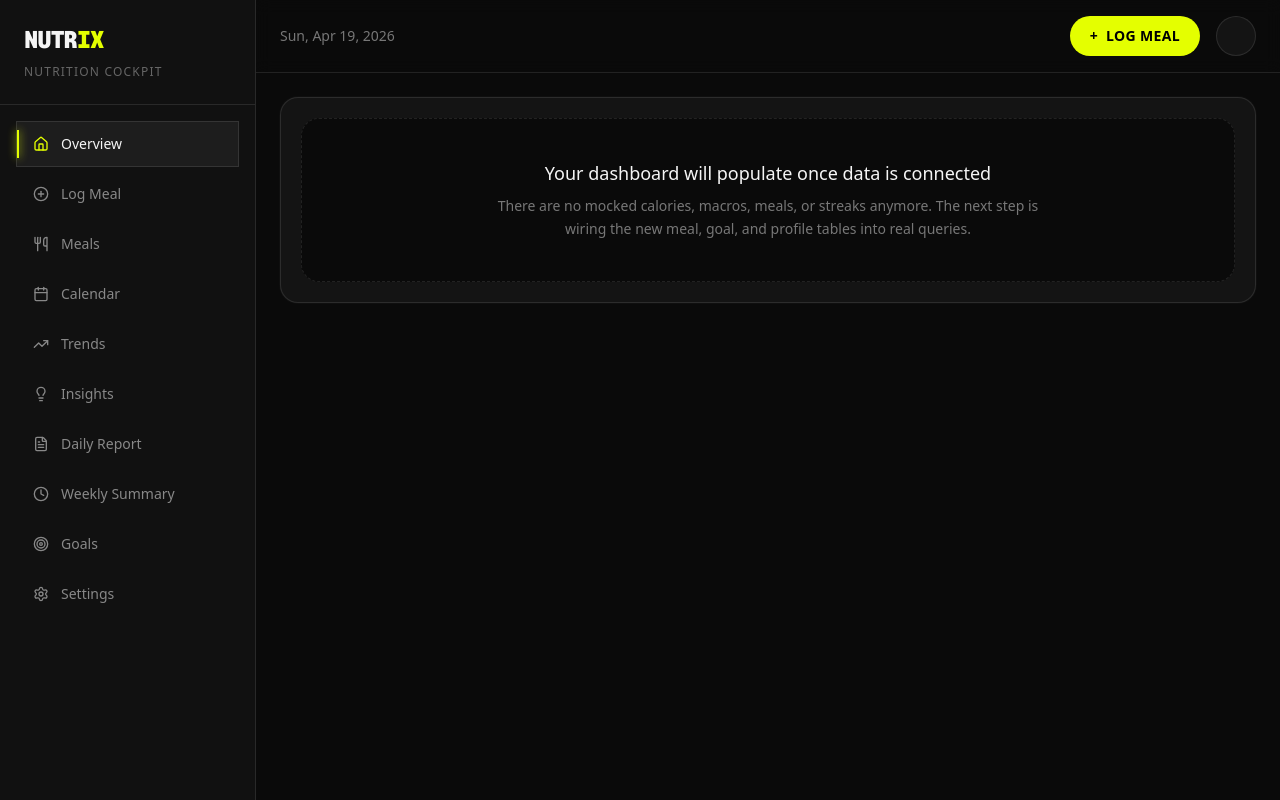
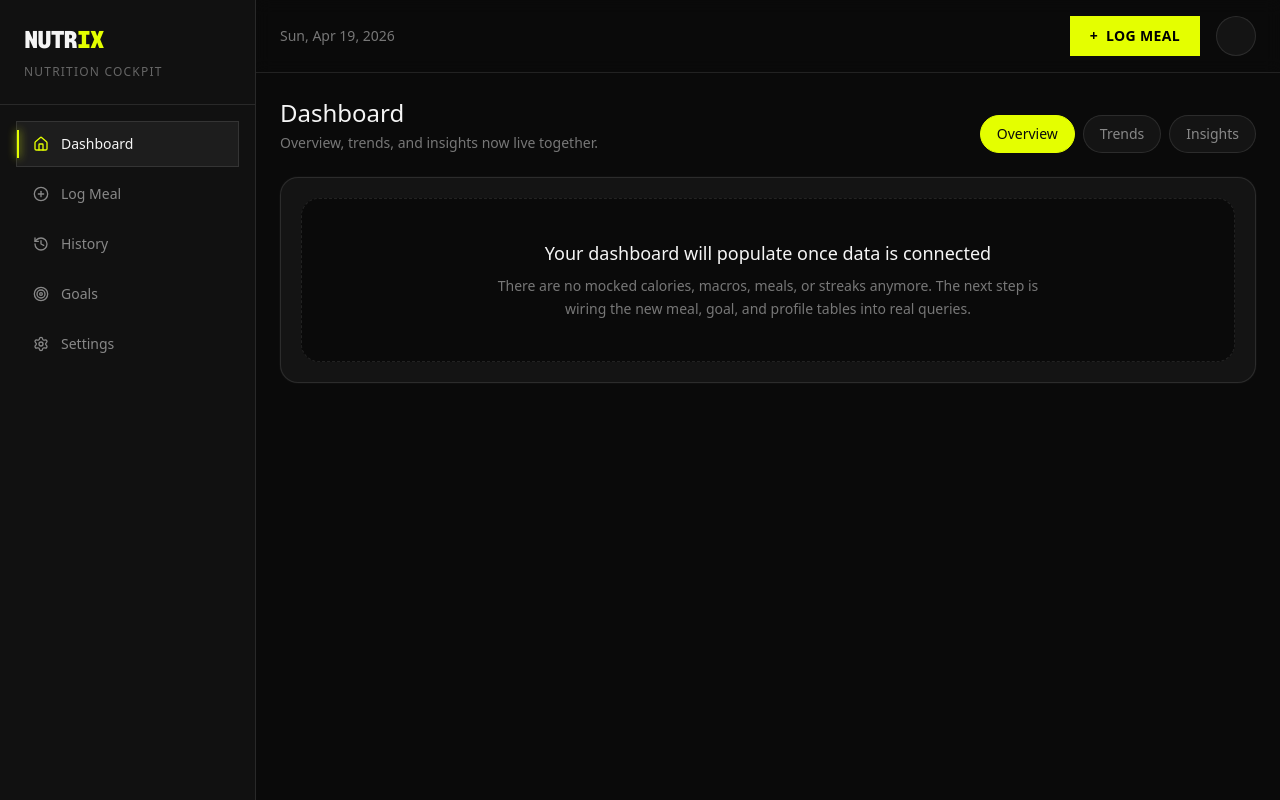
Before and after one commit to beefysalad/Nutrix, a Next.js app: page /dashboard in a window 1280 px wide. Built offline with nearby package versions, Linux system fonts and the light colour scheme.

Commit message:
refactor: consolidate dashboard and history sections with subview navigation support

```diff
--- a/app/dashboard/[...slug]/page.tsx
+++ b/app/dashboard/[...slug]/page.tsx
@@ -1,5 +1,9 @@
 import { NutrixDashboard } from '@/components/dashboard/nutrix-dashboard'
-import type { DashboardSectionKey } from '@/components/dashboard/types'
+import type {
+  DashboardSectionKey,
+  DashboardSubview,
+  HistorySubview,
+} from '@/components/dashboard/types'
 
 type DashboardSlugPageProps = {
   params: Promise<{ slug: string[] }>
@@ -11,29 +15,62 @@ function resolveSection(slug: string[]): DashboardSectionKey {
   switch (joined) {
     case 'log':
       return 'log'
+    case 'history':
     case 'meals':
-      return 'meals'
     case 'calendar':
-      return 'calendar'
+    case 'report/daily':
+    case 'report/weekly':
+      return 'history'
     case 'trends':
-      return 'trends'
     case 'insights':
-      return 'insights'
-    case 'report/daily':
-      return 'daily-report'
-    case 'report/weekly':
-      return 'weekly-summary'
+      return 'dashboard'
     case 'goals':
       return 'goals'
     case 'settings':
       return 'settings'
     default:
-      return 'overview'
+      return 'dashboard'
+  }
+}
+
+function resolveDashboardView(slug: string[]): DashboardSubview | undefined {
+  const joined = slug.join('/')
+
+  switch (joined) {
+    case 'trends':
+      return 'trends'
+    case 'insights':
+      return 'insights'
+    default:
+      return undefined
+  }
+}
+
+function resolveHistoryView(slug: string[]): HistorySubview | undefined {
+  const joined = slug.join('/')
+
+  switch (joined) {
+    case 'calendar':
+      return 'calendar'
+    case 'report/daily':
+      return 'daily-report'
+    case 'report/weekly':
+      return 'weekly-summary'
+    case 'meals':
+      return 'meals'
+    default:
+      return undefined
   }
 }
 
 export default async function DashboardSlugPage({ params }: DashboardSlugPageProps) {
   const { slug } = await params
 
-  return <NutrixDashboard section={resolveSection(slug)} />
+  return (
+    <NutrixDashboard
+      section={resolveSection(slug)}
+      dashboardView={resolveDashboardView(slug)}
+      historyView={resolveHistoryView(slug)}
+    />
+  )
 }
--- a/app/dashboard/page.tsx
+++ b/app/dashboard/page.tsx
@@ -1,5 +1,5 @@
 import { NutrixDashboard } from '@/components/dashboard/nutrix-dashboard'
 
 export default function DashboardPage() {
-  return <NutrixDashboard section="overview" />
+  return <NutrixDashboard section="dashboard" />
 }
--- a/components/dashboard/data.ts
+++ b/components/dashboard/data.ts
@@ -1,14 +1,9 @@
 import type { DashboardSectionKey } from '@/components/dashboard/types'
 
 export const navItems: Array<{ key: DashboardSectionKey; href: string; label: string }> = [
-  { key: 'overview', href: '/dashboard', label: 'Overview' },
+  { key: 'dashboard', href: '/dashboard', label: 'Dashboard' },
   { key: 'log', href: '/dashboard/log', label: 'Log Meal' },
-  { key: 'meals', href: '/dashboard/meals', label: 'Meals' },
-  { key: 'calendar', href: '/dashboard/calendar', label: 'Calendar' },
-  { key: 'trends', href: '/dashboard/trends', label: 'Trends' },
-  { key: 'insights', href: '/dashboard/insights', label: 'Insights' },
-  { key: 'daily-report', href: '/dashboard/report/daily', label: 'Daily Report' },
-  { key: 'weekly-summary', href: '/dashboard/report/weekly', label: 'Weekly Summary' },
+  { key: 'history', href: '/dashboard/history', label: 'History' },
   { key: 'goals', href: '/dashboard/goals', label: 'Goals' },
   { key: 'settings', href: '/dashboard/settings', label: 'Settings' },
 ]
--- a/components/dashboard/nutrix-dashboard.tsx
+++ b/components/dashboard/nutrix-dashboard.tsx
@@ -3,75 +3,61 @@
 import { useState } from 'react'
 import { UserButton } from '@clerk/nextjs'
 import Link from 'next/link'
-import {
-  Calendar as CalendarIcon,
-  Clock,
-  FileText,
-  Home,
-  Lightbulb,
-  PlusCircle,
-  Settings as SettingsIcon,
-  Target,
-  TrendingUp,
-  Utensils,
-  Menu,
-  X,
-} from 'lucide-react'
+import { History, Home, Menu, PlusCircle, Settings as SettingsIcon, Target, X } from 'lucide-react'
 
 import { navItems } from '@/components/dashboard/data'
-import { CalendarSection } from '@/components/dashboard/sections/calendar-section'
-import { DailyReportSection } from '@/components/dashboard/sections/daily-report-section'
+import { DashboardHomeSection } from '@/components/dashboard/sections/dashboard-home-section'
 import { GoalsSection } from '@/components/dashboard/sections/goals-section'
-import { InsightsSection } from '@/components/dashboard/sections/insights-section'
+import { HistorySection } from '@/components/dashboard/sections/history-section'
 import { LogMealSection } from '@/components/dashboard/sections/log-meal-section'
-import { MealsSection } from '@/components/dashboard/sections/meals-section'
-import { OverviewSection } from '@/components/dashboard/sections/overview-section'
 import { SettingsSection } from '@/components/dashboard/sections/settings-section'
-import { TrendsSection } from '@/components/dashboard/sections/trends-section'
-import { WeeklySummarySection } from '@/components/dashboard/sections/weekly-summary-section'
-import type { DashboardSectionKey } from '@/components/dashboard/types'
+import type {
+  DashboardSectionKey,
+  DashboardSubview,
+  HistorySubview,
+} from '@/components/dashboard/types'
 import { cn } from '@/components/dashboard/ui'
 
 const iconMap = {
-  overview: Home,
+  dashboard: Home,
   log: PlusCircle,
-  meals: Utensils,
-  calendar: CalendarIcon,
-  trends: TrendingUp,
-  insights: Lightbulb,
-  'daily-report': FileText,
-  'weekly-summary': Clock,
+  history: History,
   goals: Target,
   settings: SettingsIcon,
 } satisfies Record<DashboardSectionKey, React.ComponentType<{ className?: string }>>
 
-function renderSection(section: DashboardSectionKey) {
+function renderSection(
+  section: DashboardSectionKey,
+  options?: {
+    dashboardView?: DashboardSubview
+    historyView?: HistorySubview
+  },
+) {
   switch (section) {
+    case 'dashboard':
+      return <DashboardHomeSection initialView={options?.dashboardView} />
     case 'log':
       return <LogMealSection />
-    case 'meals':
-      return <MealsSection />
-    case 'calendar':
-      return <CalendarSection />
-    case 'trends':
-      return <TrendsSection />
-    case 'insights':
-      return <InsightsSection />
-    case 'daily-report':
-      return <DailyReportSection />
-    case 'weekly-summary':
-      return <WeeklySummarySection />
+    case 'history':
+      return <HistorySection initialView={options?.historyView} />
     case 'goals':
       return <GoalsSection />
     case 'settings':
       return <SettingsSection />
-    case 'overview':
     default:
-      return <OverviewSection />
+      return <DashboardHomeSection />
   }
 }
 
-export function NutrixDashboard({ section = 'overview' }: { section?: DashboardSectionKey }) {
+export function NutrixDashboard({
+  section = 'dashboard',
+  dashboardView,
+  historyView,
+}: {
+  section?: DashboardSectionKey
+  dashboardView?: DashboardSubview
+  historyView?: HistorySubview
+}) {
   const [isMobileMenuOpen, setIsMobileMenuOpen] = useState(false)
 
   const today = new Intl.DateTimeFormat('en-US', {
@@ -84,30 +70,29 @@ export function NutrixDashboard({ section = 'overview' }: { section?: DashboardS
   return (
     <div className="min-h-screen bg-[#0a0a0a] text-white">
       <div className="flex min-h-screen flex-col lg:flex-row">
-        {/* Sidebar */}
         <aside
           className={cn(
-            'bg-[#111111] lg:relative lg:block lg:w-64 lg:border-r lg:border-white/10 flex-shrink-0',
-            isMobileMenuOpen ? 'fixed inset-0 z-50 flex flex-col' : 'hidden md:hidden lg:flex lg:flex-col'
+            'flex-shrink-0 bg-[#111111] lg:relative lg:block lg:w-64 lg:border-r lg:border-white/10',
+            isMobileMenuOpen ? 'fixed inset-0 z-50 flex flex-col' : 'hidden md:hidden lg:flex lg:flex-col',
           )}
         >
           <div className="flex items-center justify-between border-b border-white/10 px-6 py-6">
             <div>
-              <h1 className="font-mono text-2xl text-[#f5f5f5] uppercase font-black tracking-tighter">
+              <h1 className="font-mono text-2xl font-black uppercase tracking-tighter text-[#f5f5f5]">
                 NUTR<span className="text-[#e4ff00]">IX</span>
               </h1>
               <p className="mt-2 text-xs uppercase tracking-widest text-[#666]">Nutrition cockpit</p>
             </div>
-            {isMobileMenuOpen && (
+            {isMobileMenuOpen ? (
               <button
-                className="lg:hidden p-2 text-white/50 hover:text-white"
+                className="p-2 text-white/50 hover:text-white lg:hidden"
                 onClick={() => setIsMobileMenuOpen(false)}
               >
                 <X className="h-6 w-6" />
               </button>
-            )}
+            ) : null}
           </div>
-          <nav className="flex-1 overflow-y-auto overflow-x-hidden p-4 grid gap-1 content-start">
+          <nav className="grid flex-1 content-start gap-1 overflow-x-hidden overflow-y-auto p-4">
             {navItems.map((item) => {
               const Icon = iconMap[item.key]
               const isActive = item.key === section
@@ -118,10 +103,10 @@ export function NutrixDashboard({ section = 'overview' }: { section?: DashboardS
                   href={item.href}
                   onClick={() => setIsMobileMenuOpen(false)}
                   className={cn(
-                    'relative flex items-center gap-3 rounded-none px-4 py-3 text-sm transition-colors border border-transparent',
+                    'relative flex items-center gap-3 rounded-none border border-transparent px-4 py-3 text-sm transition-colors',
                     isActive
-                      ? 'bg-white/5 text-[#f5f5f5] border-white/10'
-                      : 'text-[#888] hover:bg-white/[0.03] hover:text-[#f5f5f5] hover:border-white/5'
+                      ? 'border-white/10 bg-white/5 text-[#f5f5f5]'
+                      : 'text-[#888] hover:border-white/5 hover:bg-white/[0.03] hover:text-[#f5f5f5]',
                   )}
                 >
                   {isActive ? (
@@ -135,30 +120,28 @@ export function NutrixDashboard({ section = 'overview' }: { section?: DashboardS
           </nav>
         </aside>
 
-        {/* Main Content Pane */}
         <div className="flex min-w-0 flex-1 flex-col">
           <header className="sticky top-0 z-40 border-b border-white/10 bg-[#0a0a0a]/90 px-4 py-4 backdrop-blur md:px-6">
             <div className="flex items-center justify-between gap-4">
               <div className="flex items-center gap-3">
                 <button
-                  className="lg:hidden p-2 -ml-2 text-white/70 hover:text-white"
+                  className="-ml-2 p-2 text-white/70 hover:text-white lg:hidden"
                   onClick={() => setIsMobileMenuOpen(true)}
                 >
                   <Menu className="h-6 w-6" />
                 </button>
-                <span className="hidden sm:inline text-sm text-[#777]">{today}</span>
+                <span className="hidden text-sm text-[#777] sm:inline">{today}</span>
               </div>
 
               <div className="flex items-center gap-4">
                 <Link
                   href="/dashboard/log"
-                  className="flex items-center justify-center rounded-full bg-[#e4ff00] px-5 py-2.5 text-sm font-bold uppercase tracking-wide text-black transition-all hover:bg-[#e4ff00]/90"
+                  className="flex items-center justify-center rounded-none bg-[#e4ff00] px-5 py-2.5 text-sm font-bold uppercase tracking-wide text-black transition-all hover:bg-[#e4ff00]/90"
                 >
                   <span className="mr-2">+</span> Log Meal
                 </Link>
                 <div className="flex h-10 w-10 shrink-0 items-center justify-center rounded-full border border-white/10 bg-[#141414]">
                   <UserButton
-
                     appearance={{
                       elements: {
                         userButtonAvatarBox: 'h-10 w-10 rounded-full',
@@ -178,7 +161,9 @@ export function NutrixDashboard({ section = 'overview' }: { section?: DashboardS
             </div>
           </header>
 
-          <main className="flex-1 px-4 py-6 md:px-6">{renderSection(section)}</main>
+          <main className="flex-1 px-4 py-6 md:px-6">
+            {renderSection(section, { dashboardView, historyView })}
+          </main>
         </div>
       </div>
     </div>
--- /dev/null
+++ b/components/dashboard/sections/dashboard-home-section.tsx
@@ -0,0 +1,56 @@
+'use client'
+
+import { useState } from 'react'
+
+import { InsightsSection } from '@/components/dashboard/sections/insights-section'
+import { OverviewSection } from '@/components/dashboard/sections/overview-section'
+import { TrendsSection } from '@/components/dashboard/sections/trends-section'
+import type { DashboardSubview } from '@/components/dashboard/types'
+import { cn } from '@/components/dashboard/ui'
+
+const tabs: Array<{ key: DashboardSubview; label: string }> = [
+  { key: 'overview', label: 'Overview' },
+  { key: 'trends', label: 'Trends' },
+  { key: 'insights', label: 'Insights' },
+]
+
+export function DashboardHomeSection({
+  initialView = 'overview',
+}: {
+  initialView?: DashboardSubview
+}) {
+  const [activeView, setActiveView] = useState<DashboardSubview>(initialView)
+
+  return (
+    <div className="mx-auto max-w-7xl space-y-6">
+      <div className="flex flex-col gap-4 md:flex-row md:items-end md:justify-between">
+        <div>
+          <h2 className="text-2xl text-[#f5f5f5]">Dashboard</h2>
+          <p className="mt-1 text-sm text-[#777]">
+            Overview, trends, and insights now live together.
+          </p>
+        </div>
+        <div className="flex flex-wrap gap-2">
+          {tabs.map((tab) => (
+            <button
+              key={tab.key}
+              onClick={() => setActiveView(tab.key)}
+              className={cn(
+                'rounded-full border px-4 py-2 text-sm transition-colors',
+                activeView === tab.key
+                  ? 'border-[#e4ff00] bg-[#e4ff00] text-[#0a0a0a]'
+                  : 'border-white/10 bg-[#141414] text-[#888] hover:border-[#e4ff00]/50 hover:text-[#f5f5f5]',
+              )}
+            >
+              {tab.label}
+            </button>
+          ))}
+        </div>
+      </div>
+
+      {activeView === 'overview' ? <OverviewSection /> : null}
+      {activeView === 'trends' ? <TrendsSection /> : null}
+      {activeView === 'insights' ? <InsightsSection /> : null}
+    </div>
+  )
+}
--- /dev/null
+++ b/components/dashboard/sections/history-section.tsx
@@ -0,0 +1,59 @@
+'use client'
+
+import { useState } from 'react'
+
+import { CalendarSection } from '@/components/dashboard/sections/calendar-section'
+import { DailyReportSection } from '@/components/dashboard/sections/daily-report-section'
+import { MealsSection } from '@/components/dashboard/sections/meals-section'
+import { WeeklySummarySection } from '@/components/dashboard/sections/weekly-summary-section'
+import type { HistorySubview } from '@/components/dashboard/types'
+import { cn } from '@/components/dashboard/ui'
+
+const tabs: Array<{ key: HistorySubview; label: string }> = [
+  { key: 'meals', label: 'Meals' },
+  { key: 'calendar', label: 'Calendar' },
+  { key: 'daily-report', label: 'Daily Report' },
+  { key: 'weekly-summary', label: 'Weekly Summary' },
+]
+
+export function HistorySection({
+  initialView = 'meals',
+}: {
+  initialView?: HistorySubview
+}) {
+  const [activeView, setActiveView] = useState<HistorySubview>(initialView)
+
+  return (
+    <div className="mx-auto max-w-7xl space-y-6">
+      <div className="flex flex-col gap-4 md:flex-row md:items-end md:justify-between">
+        <div>
+          <h2 className="text-2xl text-[#f5f5f5]">History</h2>
+          <p className="mt-1 text-sm text-[#777]">
+            Meals, calendar, and report views now live under one roof.
+          </p>
+        </div>
+        <div className="flex flex-wrap gap-2">
+          {tabs.map((tab) => (
+            <button
+              key={tab.key}
+              onClick={() => setActiveView(tab.key)}
+              className={cn(
+                'rounded-full border px-4 py-2 text-sm transition-colors',
+                activeView === tab.key
+                  ? 'border-[#e4ff00] bg-[#e4ff00] text-[#0a0a0a]'
+                  : 'border-white/10 bg-[#141414] text-[#888] hover:border-[#e4ff00]/50 hover:text-[#f5f5f5]',
+              )}
+            >
+              {tab.label}
+            </button>
+          ))}
+        </div>
+      </div>
+
+      {activeView === 'meals' ? <MealsSection /> : null}
+      {activeView === 'calendar' ? <CalendarSection /> : null}
+      {activeView === 'daily-report' ? <DailyReportSection /> : null}
+      {activeView === 'weekly-summary' ? <WeeklySummarySection /> : null}
+    </div>
+  )
+}
--- a/components/dashboard/types.ts
+++ b/components/dashboard/types.ts
@@ -1,13 +1,16 @@
 export type DashboardSectionKey =
-  | 'overview'
+  | 'dashboard'
   | 'log'
-  | 'meals'
-  | 'calendar'
-  | 'trends'
-  | 'insights'
-  | 'daily-report'
-  | 'weekly-summary'
+  | 'history'
   | 'goals'
   | 'settings'
 
+export type DashboardSubview = 'overview' | 'trends' | 'insights'
+
+export type HistorySubview =
+  | 'meals'
+  | 'calendar'
+  | 'daily-report'
+  | 'weekly-summary'
+
 export type AuthMode = 'sign-in' | 'sign-up'
```
